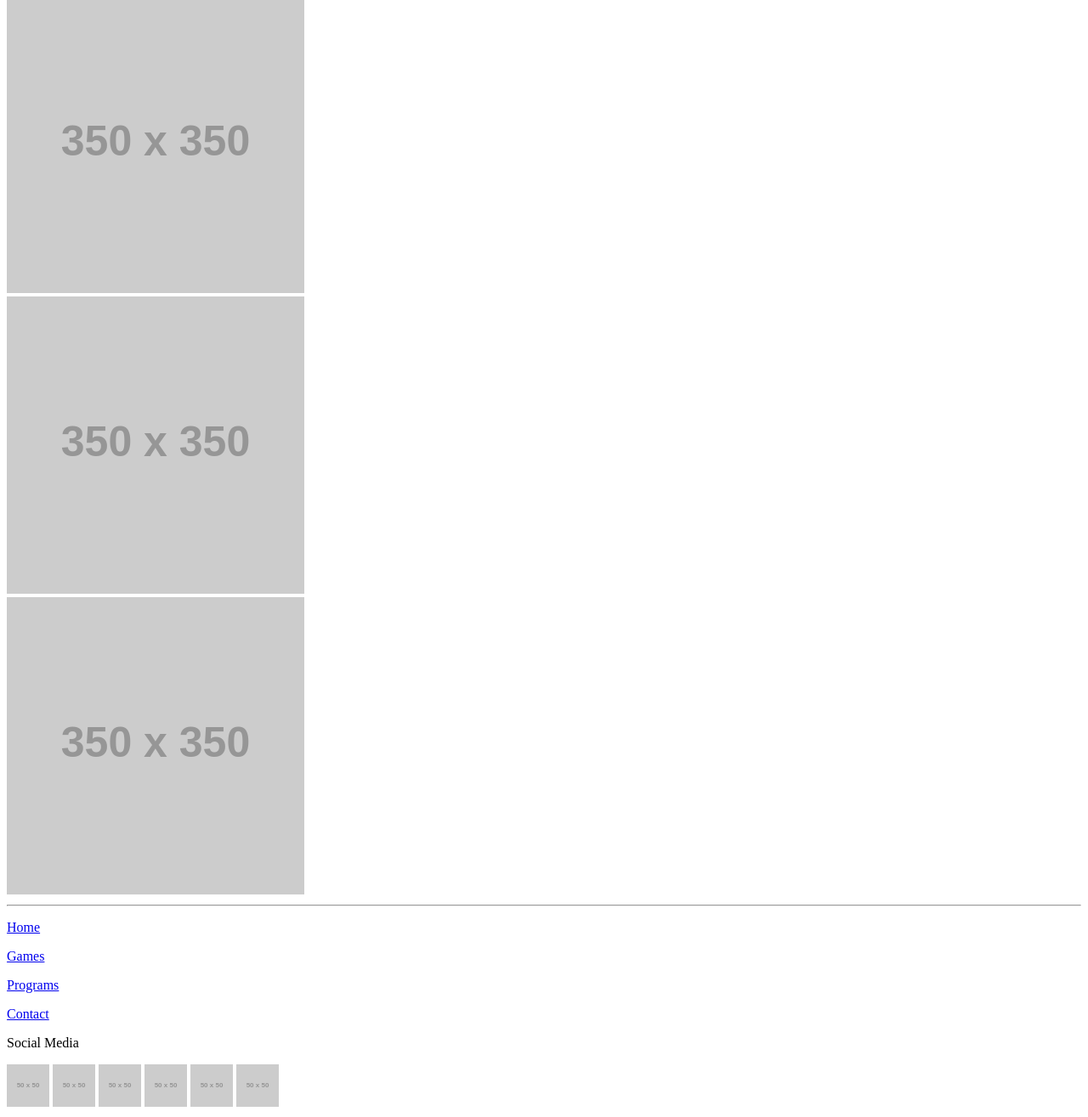
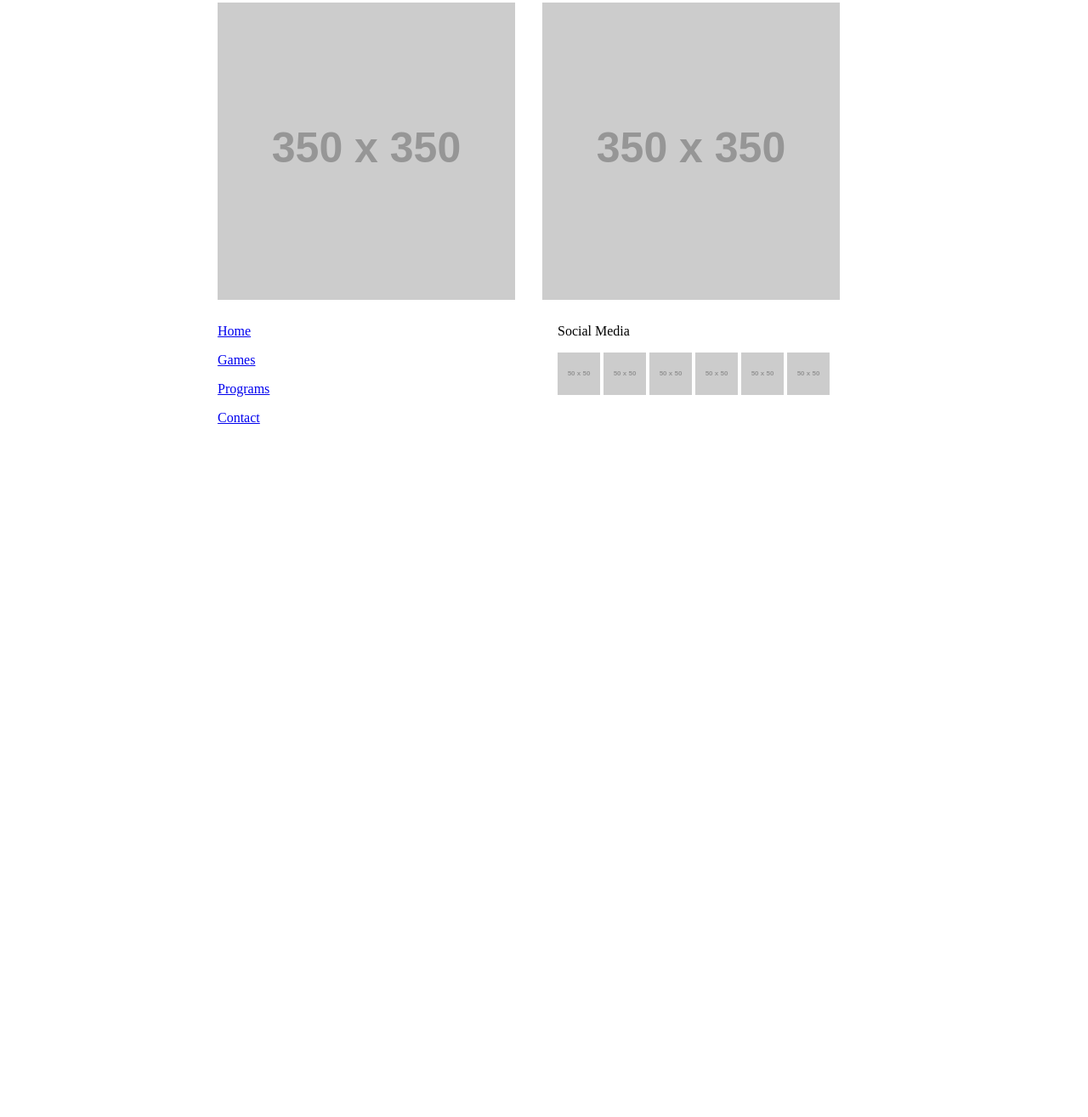
Before and after one commit to WhalesAreNice/MMP460, a plain HTML site: page index.html in a window 1280 px wide. Shown: the part 527-1842 px from the top of the page at 85% size. After the commit the page ends 1044 px from the top, so only its background shows below. Drawn offline with Linux system fonts and the light colour scheme; placeholder pictures from the web are drawn by us.

Commit message:
added some css

```diff
--- a/index.html
+++ b/index.html
@@ -16,6 +16,7 @@
                     </ul>
                 </nav>
                 <h1>The Archive of Allan Ng</h1>
+                    <div class="tiles">
                         <div class="tile">
                             <a href="https://placeholder.com"><img src="http://via.placeholder.com/350x350"></a>
                         </div>
@@ -28,8 +29,8 @@
                         <div class="tile">
                             <a href="https://placeholder.com"><img src="http://via.placeholder.com/350x350"></a>
                         </div>
+                    </div>
                 <footer>
-                    <hr>
                     <div class="foot">
                         <a href="#"><p>Home</p></a>
                         <a href="#"><p>Games</p></a>
--- a/style.css
+++ b/style.css
@@ -0,0 +1,20 @@
+.container {
+    width:800px;
+    margin:0 auto;
+    padding:0;
+}
+
+.tile {
+    display:inline-block;
+    float:left;
+    margin-left:2%;
+    margin-right:2%;
+    margin-bottom:1%;
+}
+
+
+.foot {
+    margin-left:2%;
+    width:48%;
+    float:left;
+}
```
Lines whose indentation alone changed are shown as unchanged.
